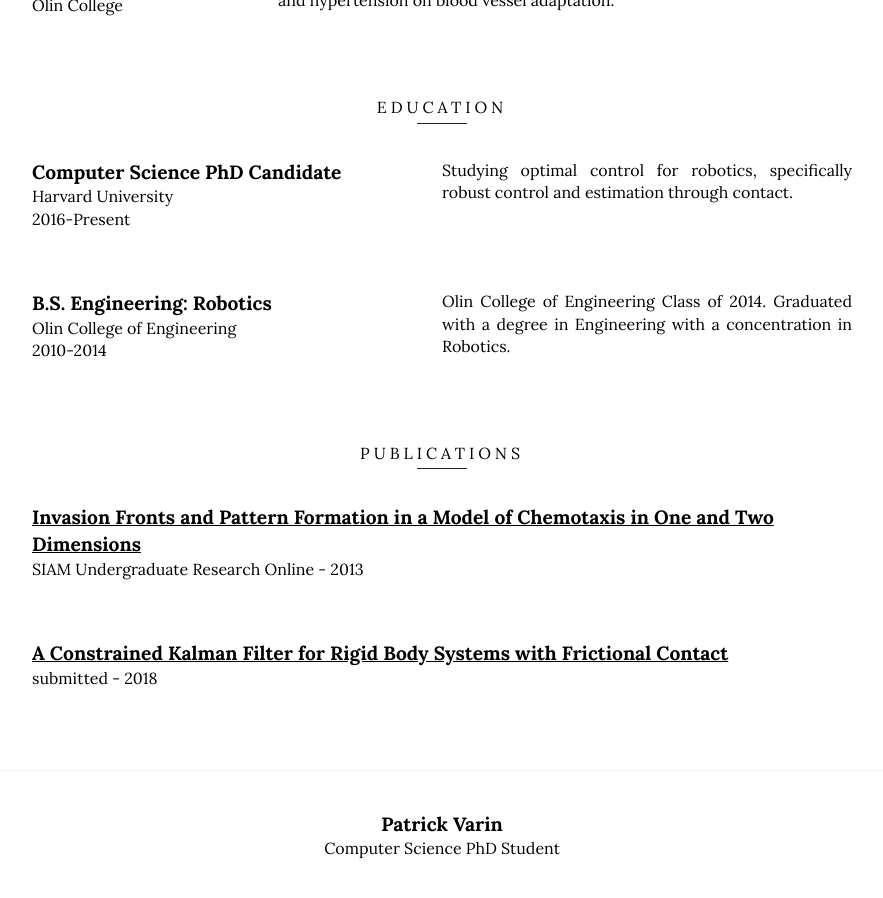
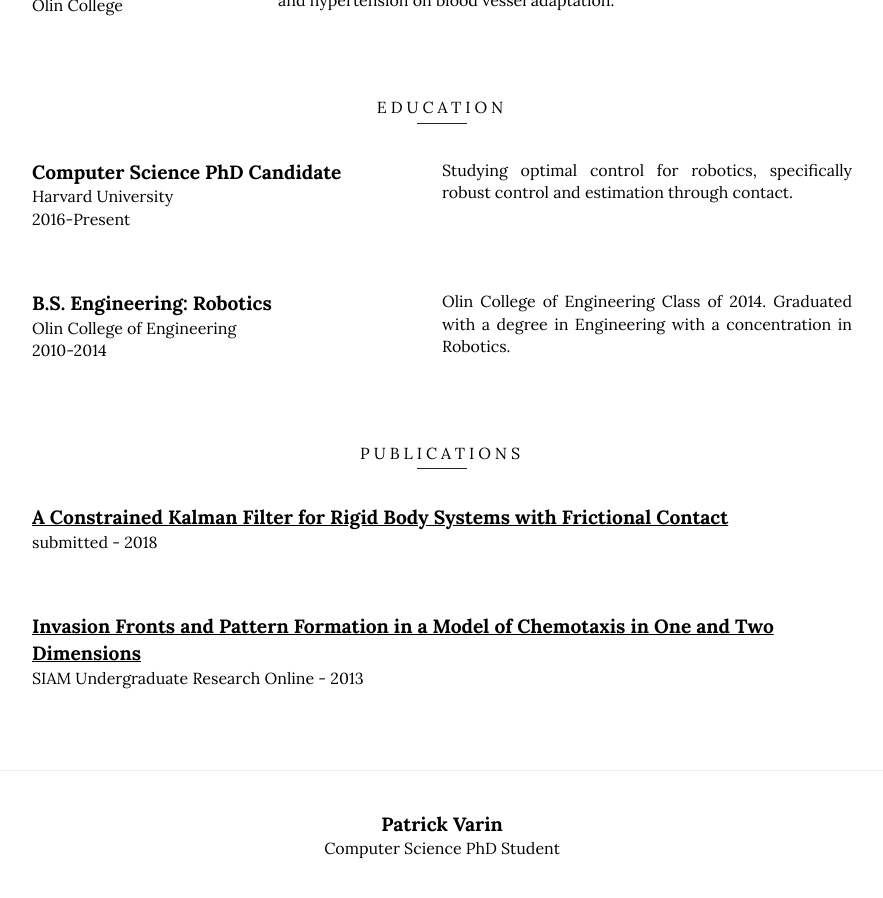
Before and after one commit to pvarin/pvarin.github.io, a Jekyll site: the page built from index.html, in a window 1280 px wide and 900 px high, scrolled down 1425 px. Shown: the whole window, without its empty margins (198-1081 px from the left). Built offline with Jekyll 4.4.1, drawn with Linux system fonts in a browser that asks for light colours; part of the change alters nothing that is shown.

```diff
--- a/_data/publications.yml
+++ b/_data/publications.yml
@@ -1,10 +1,10 @@
+-   title: A Constrained Kalman Filter for Rigid Body Systems with Frictional Contact
+    link: https://agile.seas.harvard.edu/files/agile/files/contact-filter.pdf
+    journal: submitted
+    year: 2018
+
 -   title: Invasion Fronts and Pattern Formation in a Model of Chemotaxis in One and Two Dimensions
     link: http://math.gmu.edu/~mholzer/1dchemotaxis.pdf
     journal: SIAM Undergraduate Research Online
     year: 2013
     # description: Numerical analysis of the stability of the Keller-Segel model of chemotaxis. Discovered multimodal behavior in coarsening near metastable equilibria.
-
--   title: A Constrained Kalman Filter for Rigid Body Systems with Frictional Contact
-    link: https://agile.seas.harvard.edu/files/agile/files/contact-filter.pdf
-    journal: submitted
-    year: 2018
```
